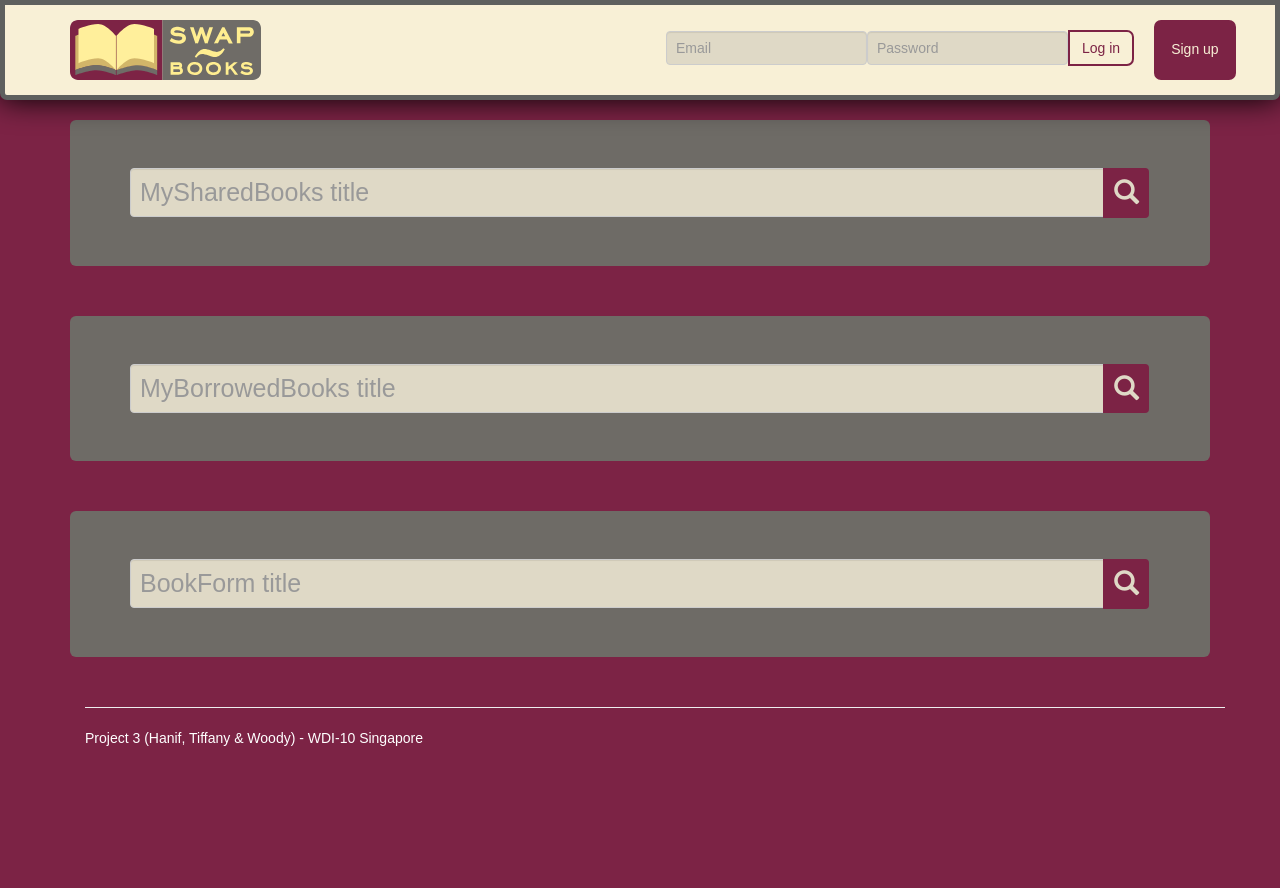
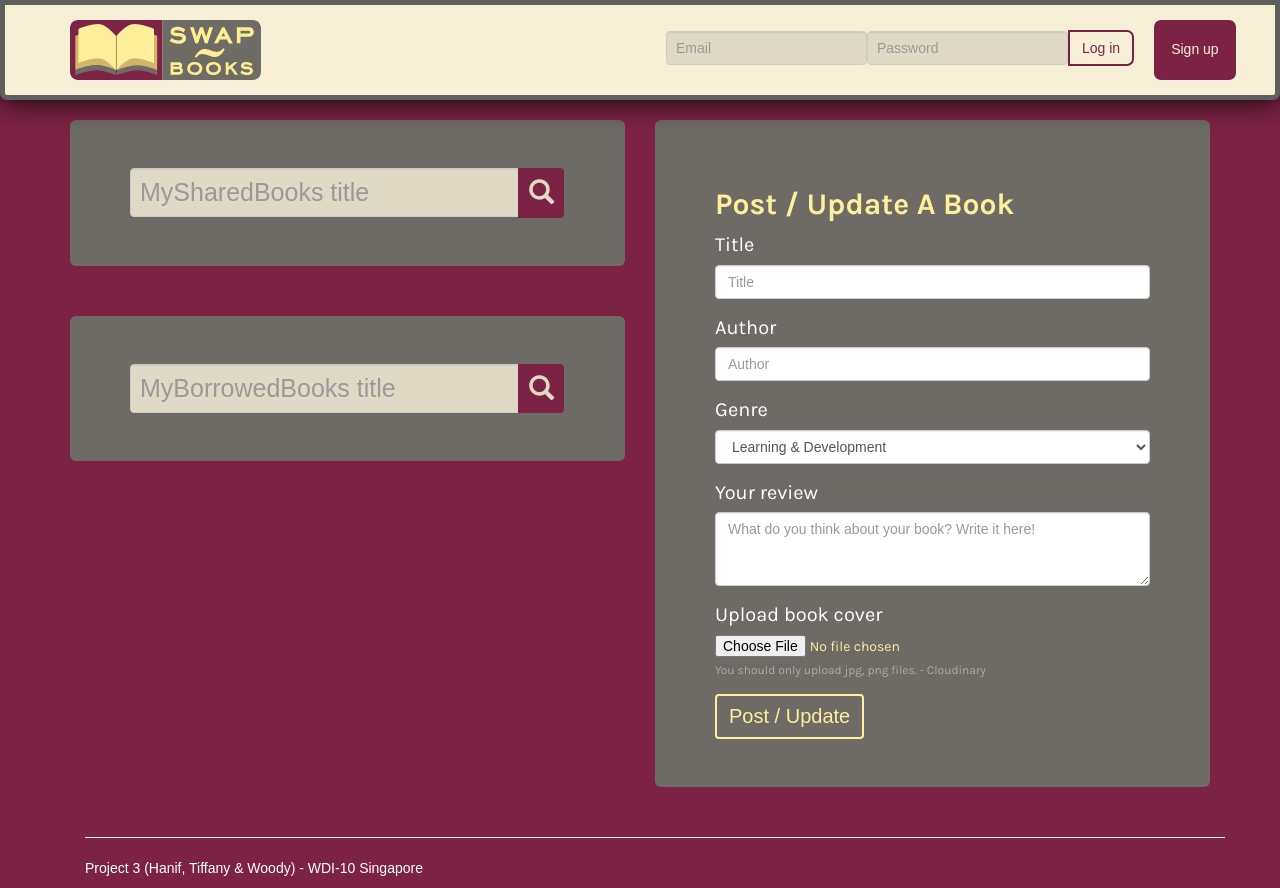
Before and after one commit to claussian/wdi-project-3-frontend, a React (Create React App) app: page /mybooks in a window 1280 px wide. Before the commit the page ends 800 px from the top, so only its background shows below. Built offline with nearby package versions, Linux system fonts and the light colour scheme; no server answers; a web font is replaced by a local one.

Commit message:
Added Form component static

```diff
--- a/src/Components/BookForm/BookForm.css
+++ b/src/Components/BookForm/BookForm.css
@@ -1,56 +1,59 @@
-/*Jumbotron Box Editing*/
-.search-form {
+/*Post/Update A Book below*/
+.book-form {
     margin-top: 50px;
     background-color: rgba(110,107,102,1);
 }
 
-  .search-form h1 {
+  .book-form h2 {
     color: rgba(254,239,154,1);
     font-family: 'Karla', sans-serif;
     font-weight: 700;
   }
 
-  .search-form p {
+  .book-form p {
     color: white;
   }
 
-/*These styles below are for the main search bar.*/
-.search-bar > div > input {
-  background-color: rgba(223,217,198,1);
-  font-size: 25px;
-  padding: 5px 9px 5px 9px;
-  height: 49px;
-}
-/*These styles above are for the main search bar.*/
+  .book-form label {
+    color: white;
+    font-family: 'Karla', sans-serif;
+    font-weight: 400;
+    font-size: 20px;
+  }
 
-/*These styles below are for the search button.*/
-.search-bar > div > span > button {
-  background-color: rgba(124,35,69,1);
-  border-color: rgba(124,35,69,1);
-  color: rgba(223,217,198,1);
-  font-size: 25px;
-  height: 100%;
-  border-style: solid;
-  border-width: 2px;
-  padding: 5px 9px 5px 9px;
-}
-/*This style below is for the glyphicon on the search button.*/
-.search-bar > div > span > button > span {
-  top: 3px;
+label.help-block {
+  color: rgba(223,217,198,0.6);
+  font-size: 12px;
 }
 
-.search-bar > div > span > button:hover,
-.search-bar > div > span > button:active,
-.search-bar > div > span > button:focus {
-  background-color: rgba(124,35,69,1);
-  border-color: rgba(124,35,69,1);
-  color: rgba(223,217,198,1);
+.upload-book-cover-file {
+  color: rgba(254,239,154,1);
+  font-family: 'Karla', sans-serif;
+  font-weight: 400;
+}
+/*Post/Update A Book above*/
+
+/*These styles below are for the submit button on the header banner.*/
+.submit-btn {
+  color: rgba(254,239,154,1);
+  background-color: rgba(254,239,154,0);
+  border: 2px solid rgba(254,239,154,1);
+  font-size: 20px;
 }
 
-.search-bar > div > span > button:active:hover {
-  background-color: rgba(223,217,198,1);
-  border-color: rgba(124,35,69,1);
+/*This allows me to kill the Bootstrap blue after clicking the button. These button element states are surprisingly not mutually exclusive.*/
+.submit-btn:hover,
+.submit-btn:active:focus,
+.submit-btn:focus,
+.submit-btn:active {
   color: rgba(110,107,102,1);
+  background-color: rgba(254,239,154,1);
+  border: 2px solid rgba(254,239,154,1);
 }
 
-/*These styles above are for the search button on the search-bar.*/
+.submit-btn:active:hover {
+  color: white;
+  background-color: rgba(124,35,69,1);
+  border: 2px solid rgba(124,35,69,1);
+}
+/*These styles above are for the submit button on the header banner.*/
--- a/src/Components/BookForm/BookForm.js
+++ b/src/Components/BookForm/BookForm.js
@@ -14,17 +14,36 @@ class BookForm extends Component {
   render() {
     return (
       <div>
-        <header className="jumbotron search-form">
-          <div className="search-bar">
-            <div className="input-group">
-              <input type="text" className="search-query form-control" placeholder="BookForm title" />
-              <span className="input-group-btn">
-                <button className="btn btn-md btn-primary btn-block" type="submit">
-                  <span className="glyphicon glyphicon-search" aria-hidden="true"></span>
-                </button>
-              </span>
-            </div>
+        <header className="jumbotron book-form">
+        <form>
+          <h2>Post / Update A Book</h2>
+          <div className="form-group">
+            <label>Title</label>
+            <input type="email" className="form-control" placeholder="Title"/>
           </div>
+          <div className="form-group">
+            <label>Author</label>
+            <input type="password" className="form-control" placeholder="Author"/>
+          </div>
+          <div className="form-group">
+            <label>Genre</label>
+            <select className="form-control">
+              <option>Learning & Development</option>
+              <option>Romance</option>
+              <option>Science Fiction</option>
+            </select>
+          </div>
+          <div className="form-group">
+            <label>Your review</label>
+            <textarea className="form-control" rows="3" placeholder="What do you think about your book? Write it here!"></textarea>
+          </div>
+          <div className="form-group">
+            <label>Upload book cover</label>
+            <input className="upload-book-cover-file" type="file" />
+            <label className="help-block">You should only upload jpg, png files. - Cloudinary</label>
+          </div>
+          <button type="submit" className="btn btn-default submit-btn">Post / Update</button>
+        </form>
         </header>
       </div>
     );
--- a/src/Components/MyBooks/MyBooks.js
+++ b/src/Components/MyBooks/MyBooks.js
@@ -36,12 +36,17 @@ class MyBooks extends Component {
           )}
         {/*This if statement toggles between logged-in navbar and public navbar above*/}
         </div>
-        <MySharedBooks />
-        <MyBorrowedBooks />
-        <BookForm />
+        <div className="row">
+          <div className="col-xs-12 col-sm-6 col-md-6 col-lg-6">
+            <MySharedBooks />
+            <MyBorrowedBooks />
+          </div>
+          <div className="col-xs-12 col-sm-6 col-md-6 col-lg-6">
+            <BookForm />
+          </div>
+        </div> {/* /row */}
         <Footer />
       </div>
-
     );
   }
 }
--- a/src/Components/MyBorrowedBooks/MyBorrowedBooks.css
+++ b/src/Components/MyBorrowedBooks/MyBorrowedBooks.css
@@ -1,21 +1,21 @@
 /*Jumbotron Box Editing*/
-.search-form {
+.my-borrowed-books {
     margin-top: 50px;
     background-color: rgba(110,107,102,1);
 }
 
-  .search-form h1 {
+  .my-borrowed-books h1 {
     color: rgba(254,239,154,1);
     font-family: 'Karla', sans-serif;
     font-weight: 700;
   }
 
-  .search-form p {
+  .my-borrowed-books p {
     color: white;
   }
 
 /*These styles below are for the main search bar.*/
-.search-bar > div > input {
+.my-borrowed-books > .search-bar > div > input {
   background-color: rgba(223,217,198,1);
   font-size: 25px;
   padding: 5px 9px 5px 9px;
@@ -24,7 +24,7 @@
 /*These styles above are for the main search bar.*/
 
 /*These styles below are for the search button.*/
-.search-bar > div > span > button {
+.my-borrowed-books > .search-bar > div > span > button {
   background-color: rgba(124,35,69,1);
   border-color: rgba(124,35,69,1);
   color: rgba(223,217,198,1);
@@ -35,19 +35,19 @@
   padding: 5px 9px 5px 9px;
 }
 /*This style below is for the glyphicon on the search button.*/
-.search-bar > div > span > button > span {
+.my-borrowed-books > .search-bar > div > span > button > span {
   top: 3px;
 }
 
-.search-bar > div > span > button:hover,
-.search-bar > div > span > button:active,
-.search-bar > div > span > button:focus {
+.my-borrowed-books > .search-bar > div > span > button:hover,
+.my-borrowed-books > .search-bar > div > span > button:active,
+.my-borrowed-books > .search-bar > div > span > button:focus {
   background-color: rgba(124,35,69,1);
   border-color: rgba(124,35,69,1);
   color: rgba(223,217,198,1);
 }
 
-.search-bar > div > span > button:active:hover {
+.my-borrowed-books > .search-bar > div > span > button:active:hover {
   background-color: rgba(223,217,198,1);
   border-color: rgba(124,35,69,1);
   color: rgba(110,107,102,1);
--- a/src/Components/MyBorrowedBooks/MyBorrowedBooks.js
+++ b/src/Components/MyBorrowedBooks/MyBorrowedBooks.js
@@ -14,7 +14,7 @@ class MyBorrowedBooks extends Component {
   render() {
     return (
       <div>
-        <header className="jumbotron search-form">
+        <header className="jumbotron my-borrowed-books">
           <div className="search-bar">
             <div className="input-group">
               <input type="text" className="search-query form-control" placeholder="MyBorrowedBooks title" />
--- a/src/Components/MySharedBooks/MySharedBooks.css
+++ b/src/Components/MySharedBooks/MySharedBooks.css
@@ -1,30 +1,30 @@
 /*Jumbotron Box Editing*/
-.search-form {
+.my-shared-books {
     margin-top: 50px;
     background-color: rgba(110,107,102,1);
 }
 
-  .search-form h1 {
+  .my-shared-books h1 {
     color: rgba(254,239,154,1);
     font-family: 'Karla', sans-serif;
     font-weight: 700;
   }
 
-  .search-form p {
+  .my-shared-books p {
     color: white;
   }
 
 /*These styles below are for the main search bar.*/
-.search-bar > div > input {
+.my-shared-books > .search-bar > div > input {
   background-color: rgba(223,217,198,1);
   font-size: 25px;
-  padding: 5px 9px 5px 9px;
   height: 49px;
+  margin: 0 0 0 0;
 }
 /*These styles above are for the main search bar.*/
 
 /*These styles below are for the search button.*/
-.search-bar > div > span > button {
+.my-shared-books > .search-bar > div > span > button {
   background-color: rgba(124,35,69,1);
   border-color: rgba(124,35,69,1);
   color: rgba(223,217,198,1);
@@ -35,19 +35,19 @@
   padding: 5px 9px 5px 9px;
 }
 /*This style below is for the glyphicon on the search button.*/
-.search-bar > div > span > button > span {
+.my-shared-books > .search-bar > div > span > button > span {
   top: 3px;
 }
 
-.search-bar > div > span > button:hover,
-.search-bar > div > span > button:active,
-.search-bar > div > span > button:focus {
+.my-shared-books > .search-bar > div > span > button:hover,
+.my-shared-books > .search-bar > div > span > button:active,
+.my-shared-books > .search-bar > div > span > button:focus {
   background-color: rgba(124,35,69,1);
   border-color: rgba(124,35,69,1);
   color: rgba(223,217,198,1);
 }
 
-.search-bar > div > span > button:active:hover {
+.my-shared-books > .search-bar > div > span > button:active:hover {
   background-color: rgba(223,217,198,1);
   border-color: rgba(124,35,69,1);
   color: rgba(110,107,102,1);
--- a/src/Components/MySharedBooks/MySharedBooks.js
+++ b/src/Components/MySharedBooks/MySharedBooks.js
@@ -14,7 +14,7 @@ class MySharedBooks extends Component {
   render() {
     return (
       <div>
-        <header className="jumbotron search-form">
+        <header className="jumbotron my-shared-books">
           <div className="search-bar">
             <div className="input-group">
               <input type="text" className="search-query form-control" placeholder="MySharedBooks title" />
```
